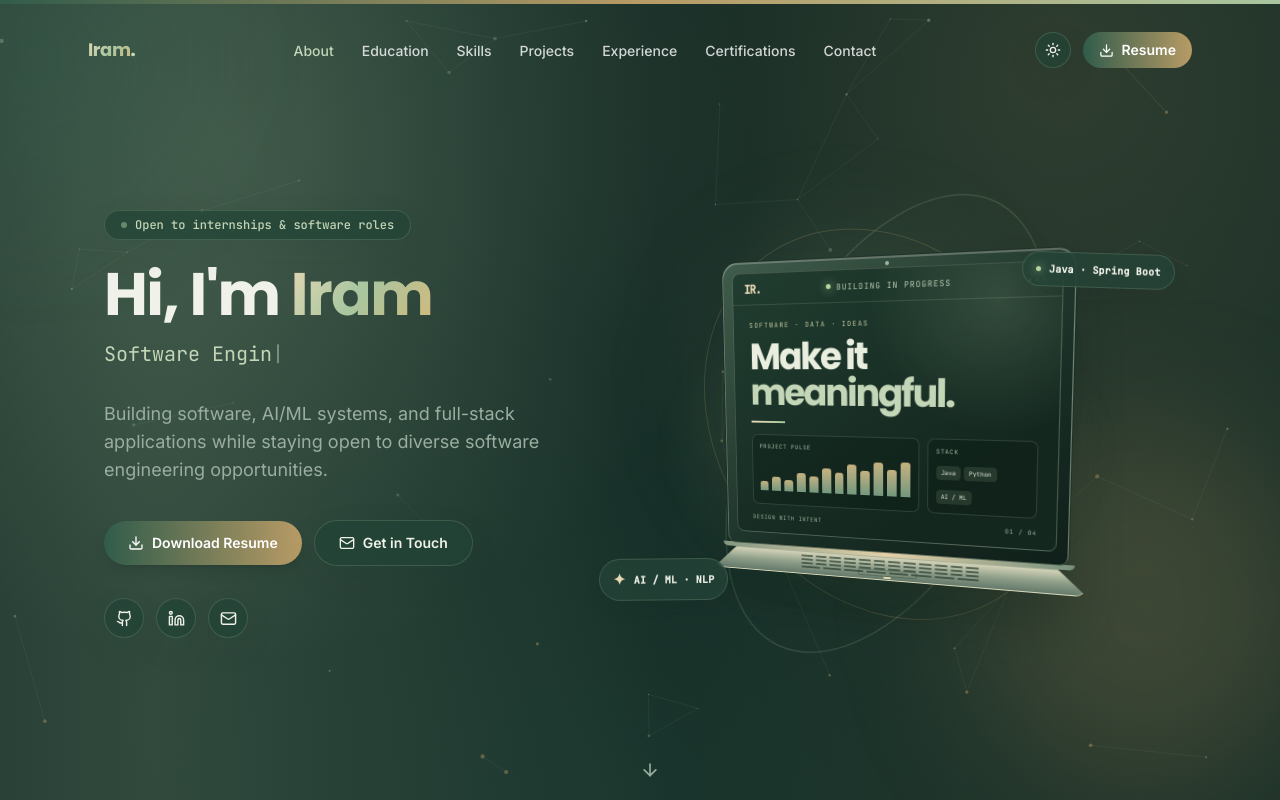
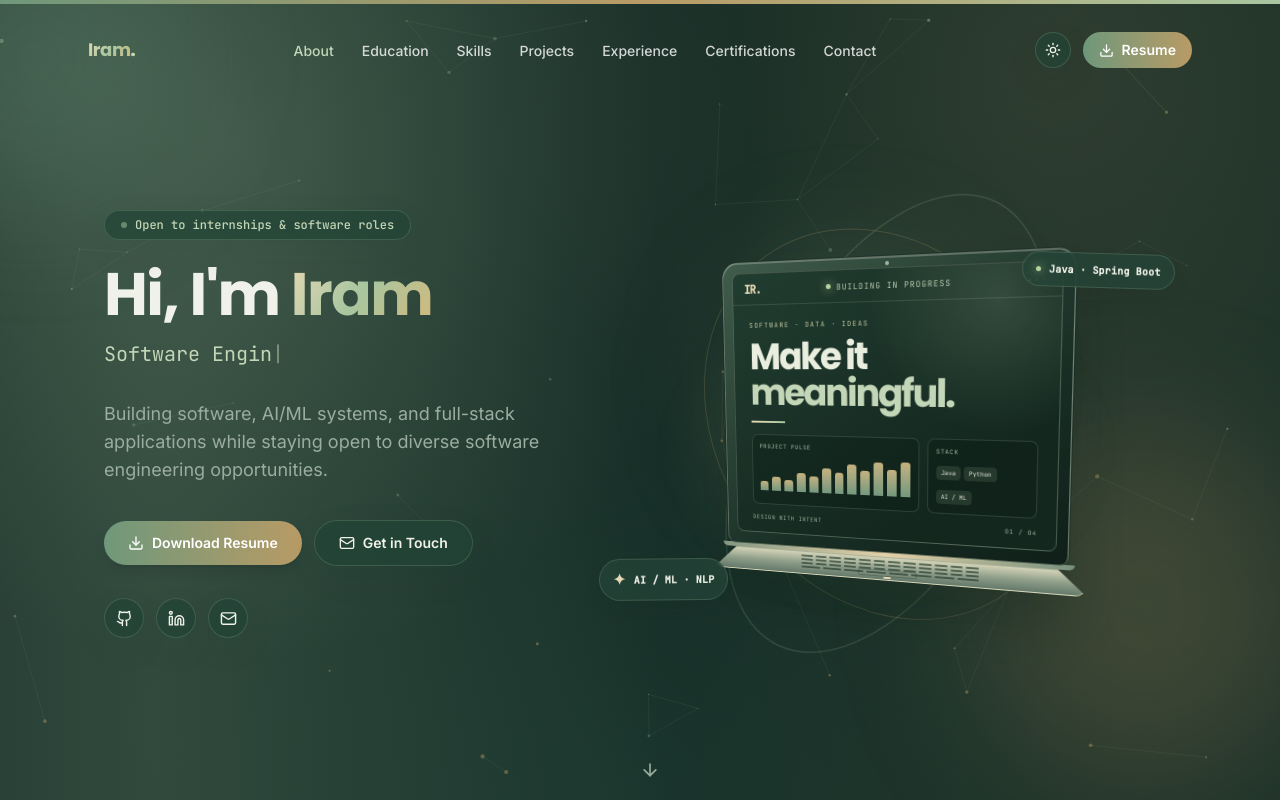
Before and after one commit to Iram4105/Iram-portfolio, a Next.js app: page / in a window 1280 px wide. Shown: the top 800 px of the page. Built offline with nearby package versions, Linux system fonts and the light colour scheme.

Commit message:
Refine dark theme primary contrast

```diff
--- a/tailwind.config.ts
+++ b/tailwind.config.ts
@@ -4,7 +4,7 @@ const config: Config = {
   content: ["./src/app/**/*.{ts,tsx}","./src/components/**/*.{ts,tsx}"],
   theme: { extend: {
     colors: {
-      primary: "#315C4B", secondary: "#A8C6A0", accent: "#B89B65",
+      primary: "#6F987B", secondary: "#A8C6A0", accent: "#B89B65",
       bg: { DEFAULT: "#142B25", light: "#F4F6EF" },
       surface: { DEFAULT: "#234337", light: "#FFFFFF" },
       muted: "#9AADA0",
```
